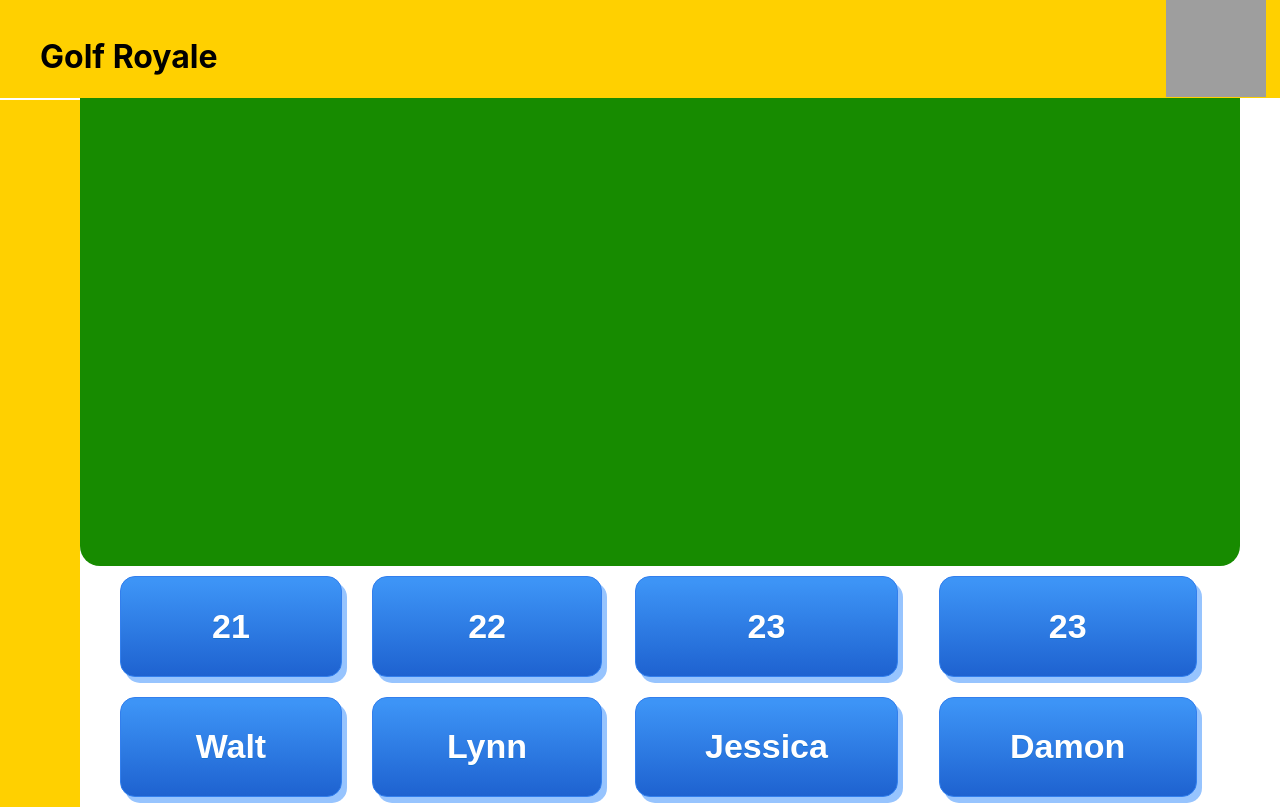
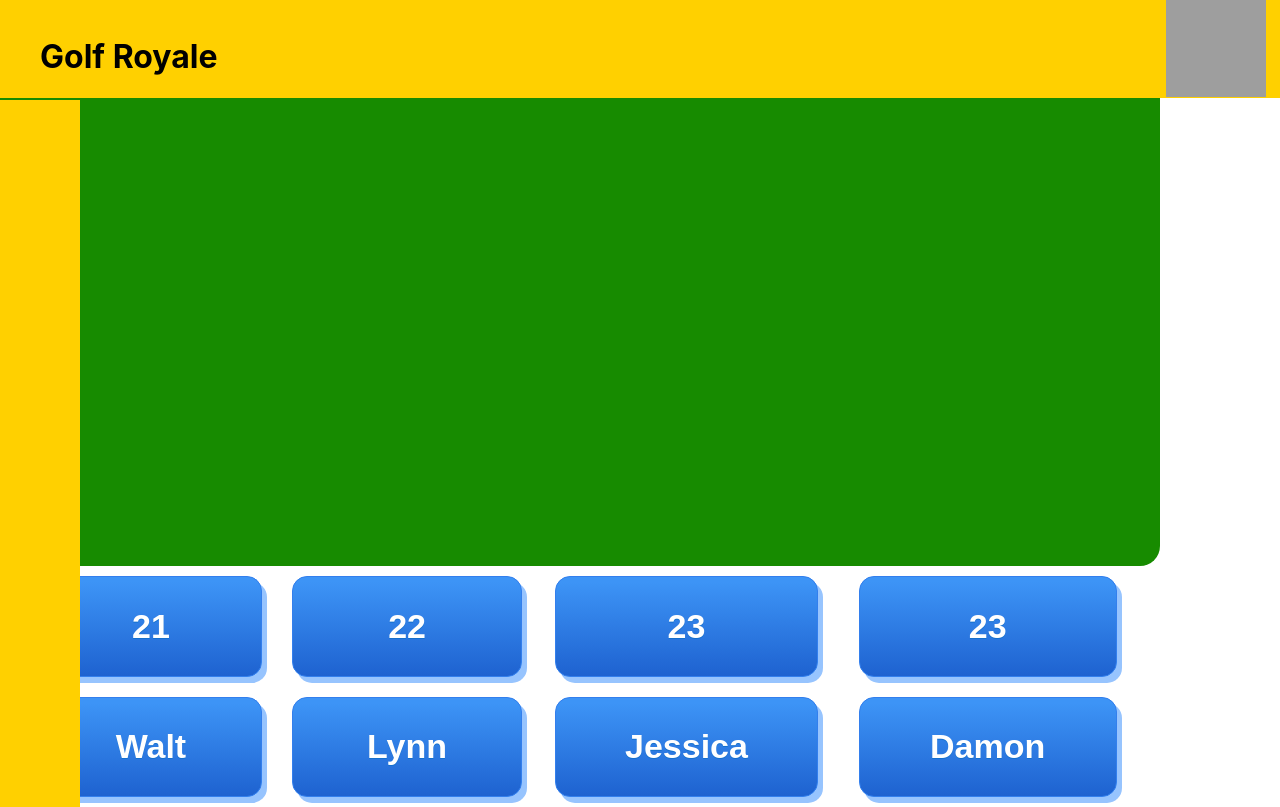
Before and after one commit to WaltDeyzel/scoreboard, a React (Create React App) app: page / in a window 1280 px wide. Built offline with nearby package versions, Linux system fonts and the light colour scheme; grey boxes are pictures that could not be loaded.

Commit message:
Improved method to display the components inside Body.js. Restructured Body.

```diff
--- a/src/components/Body/Body.js
+++ b/src/components/Body/Body.js
@@ -3,34 +3,20 @@ import React from 'react';
 import './Body.css'
 import './Navbar/Navbar.css';
 import './Chart/Chart.css'
-import Players from './Players/Players'
+import Aux from '../../hoc/Auxx'
+import PlayerCard from './PlayerCard/PlayerCard';
+import NavBar from './Navbar/Navbar';
+import Chart from './Chart/Chart'
 
 const body = (props) => {
 
     return (
-        <div>
-            <ul>
-                <li id="nav-side"><div className='Navbar'></div></li>
-                <li id="chart-side">
-                    <ul>
-                        <li><div className='Chartbar'></div></li>
-                        <li>
-                            <div>
-                                {props.persons.map((person, index) => {
-                                    return (< Players
-                                        Click={() => { props.scoreAdd(person.id) }}
-                                        name={person.name}
-                                        score={person.score}
-                                        key={person.id} />
-                                    )
-                                })}
-                            </div>
-                        </li>
-                    </ul>
-                </li>
-            </ul>
-        </div>
-    )
+        <Aux>
+            <NavBar/>
+            <Chart/>
+            <PlayerCard players={props.persons}/>
+        </Aux>
+    );
 }
 
 export default body;
--- a/src/components/Body/Chart/Chart.css
+++ b/src/components/Body/Chart/Chart.css
@@ -1,4 +1,4 @@
-  .Chartbar{
+  .Chartcard{
     margin: 0;
     padding: 0;
     width: 1160px;
--- a/src/components/Body/Chart/Chart.js
+++ b/src/components/Body/Chart/Chart.js
@@ -0,0 +1,12 @@
+import React from 'react';
+
+
+const chart = (props) => {
+    return (
+        <div className='Chartcard'>
+
+        </div>
+    );
+}
+
+export default chart;
--- a/src/components/Body/Chart/Players.css
+++ /dev/null
@@ -1,39 +0,0 @@
-.Player{
-    float: left;
-}
-
-.Player ul{
-    display: table;
-    width: 100%;
-    list-style: none;
-    display: table-cell;
-    text-align: center;
-    }
-
-.Player ul li{
-    width:80%;
-    box-shadow: 5px 6px 0px 0px #97c4fe;/* h-offset v-offset blur spread color */
-	background:linear-gradient(to bottom, #3d94f6 5%, #1e62d0 100%);
-	background-color:#3d94f6;
-	border-radius:15px;
-	border:1px solid #337fed;
-	display:inline-block;
-	cursor:pointer;
-	color:#ffffff;
-	font-family:Arial;
-	font-size:17px;
-	padding:7px 25px;
-	text-decoration:none;
-    text-shadow:0px 1px 0px #1570cd;
-    margin-bottom: 10px;
-    margin-top: 10px;
-}
-
-.Player ul li:hover {
-	background:linear-gradient(to bottom, #1e62d0 5%, #3d94f6 100%);
-	background-color:#1e62d0;
-}
-.Player ul li:active {
-	position:relative;
-	top:1px;
-}
--- /dev/null
+++ b/src/components/Body/Navbar/Navbar.js
@@ -0,0 +1,12 @@
+import React from 'react';
+
+
+const navBar = (props) => {
+    return (
+        <div className='Navbar'>
+
+        </div>
+    );
+}
+
+export default navBar;
--- /dev/null
+++ b/src/components/Body/PlayerCard/PlayerCard.js
@@ -0,0 +1,19 @@
+import React from 'react';
+
+import Players from '../Players/Players'
+
+const playerCard = (props) => {
+    return (
+
+        props.players.map((person, index) => {
+            return (< Players
+                Click={() => { props.scoreAdd(person.id) }}
+                name={person.name}
+                score={person.score}
+                key={person.id} />
+            );
+        })
+    );
+}
+
+export default playerCard;
```
Also changed, not shown: 1 other file (tests, documents, lock files or other folders).
